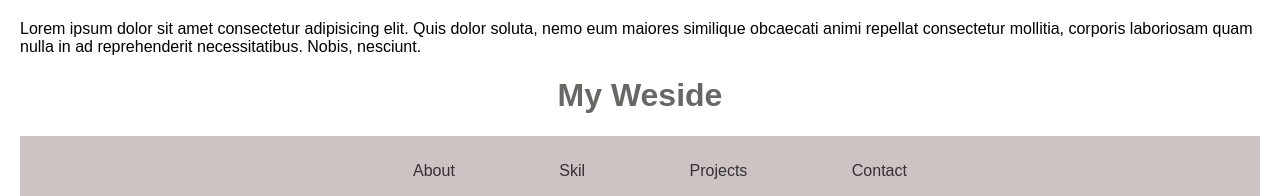
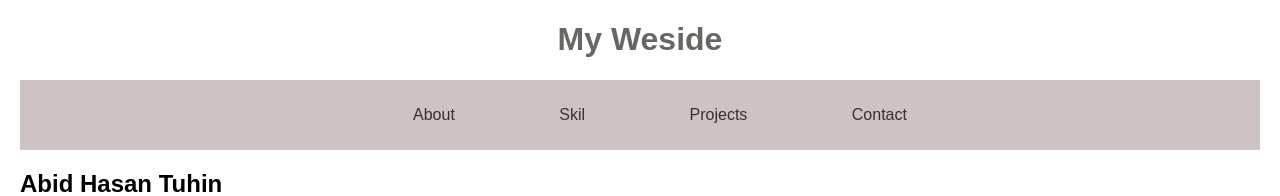
Before and after one commit to TUHIN808/Assignment, a plain HTML site: page index.html in a window 1280 px wide. Shown: the top 196 px of the page. Drawn offline with Linux system fonts and the light colour scheme.

Commit message:
Update index.html

```diff
--- a/index.html
+++ b/index.html
@@ -9,7 +9,7 @@
 </head>
 
 <body>
-    <p>Lorem ipsum dolor sit amet consectetur adipisicing elit. Quis dolor soluta, nemo eum maiores similique obcaecati animi repellat consectetur mollitia, corporis laboriosam quam nulla in ad reprehenderit necessitatibus. Nobis, nesciunt.</p>
+
     <h1 style="text-align: center; color: rgb(104, 103, 100);">My Weside</h1>
     <nav>
         <ul>
```
